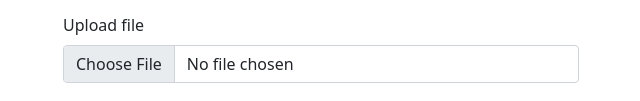
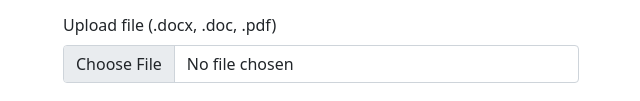
Before and after one commit to KukMichal/ndAi, a plain HTML site: page frontend/index.html in a window 1280 px wide. Shown: the part 427-528 px from the top of the page, without its empty margins (319-959 px from the left). Drawn offline with nearby package versions, Linux system fonts and the light colour scheme.

Commit message:
hello world

```diff
--- a/frontend/index.html
+++ b/frontend/index.html
@@ -15,7 +15,7 @@
             <button type="submit" class="btn btn-outline-info" style="margin-top: 20px;">Submit</button>
         </form>
         <form class="mb-3" id="formUpload">
-                <label for="fileUpload" class="form-label">Upload file</label>
+                <label for="fileUpload" class="form-label">Upload file (.docx, .doc, .pdf)</label>
                 <input class="form-control" type="file" id="fileUpload">
                 <button type="submit" class="btn btn-outline-info" style="margin-top: 20px;">Submit</button>
         </form>
```
